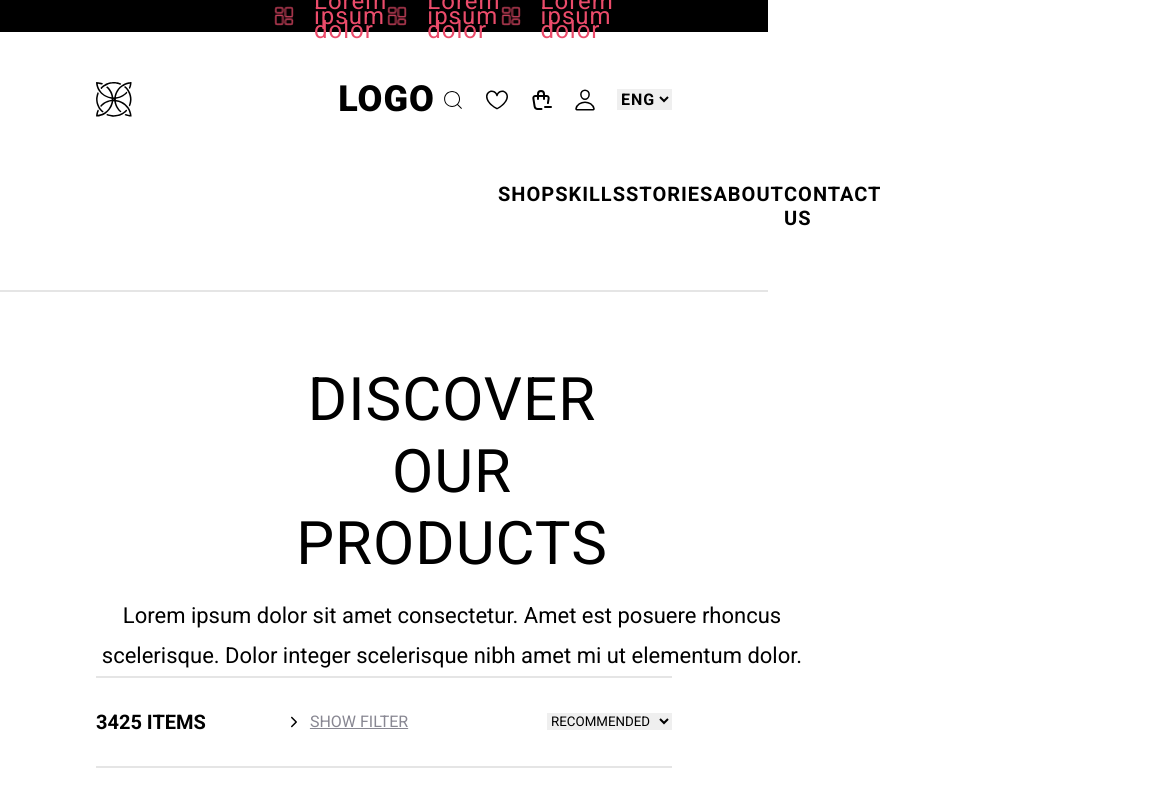
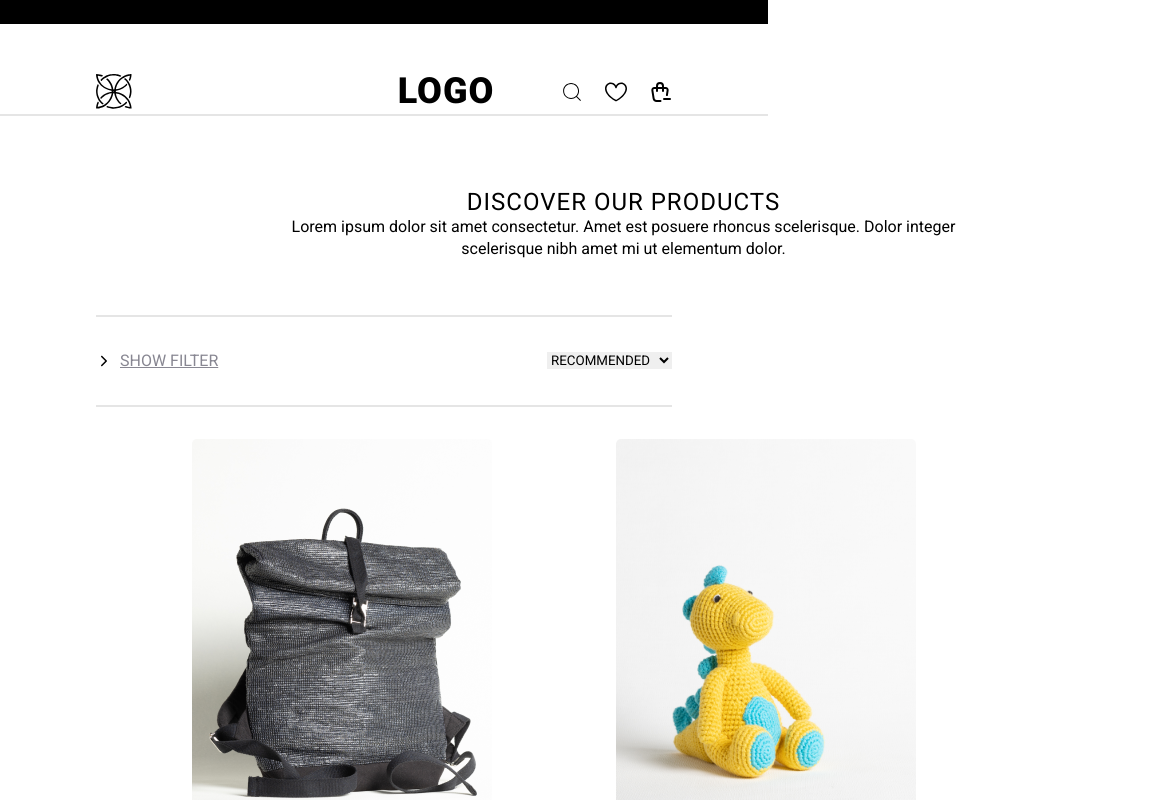
Before and after one commit to Gpchandrarao/app-scrip-assessment-, a React (Vite) app: page / in a window 768 px wide. Shown: the top 800 px of the page, 1152 px wide, since content can reach past the window. Built offline with nearby package versions, Linux system fonts and the light colour scheme; grey boxes are pictures that could not be loaded.

Commit message:
some mobile styles completed

```diff
--- a/src/components/ProductsItems.jsx
+++ b/src/components/ProductsItems.jsx
@@ -13,6 +13,7 @@ import sock from "../assets/sock.png";
 import ff from "../assets/ff.png";
 import bag2 from "../assets/bag-2.png";
 import haert from "../assets/heart.png";
+
 import "../styles/ProductsItems.css";
 
 const ProductsItems = () => {
--- a/src/pages/Header.jsx
+++ b/src/pages/Header.jsx
@@ -5,6 +5,10 @@ import "../styles/Header.css";
 const Header = () => {
   return (
     <div className="header-container">
+      <div className="header-staring-mobie">
+        <img src={headerLogo} alt="logo" className="header-icon" />
+        <h1 className="header-heading">Lorem ipsum dolor</h1>
+      </div>
       <div className="header-staring">
         <img src={headerLogo} alt="logo" className="header-icon" />
         <h1 className="header-heading">Lorem ipsum dolor</h1>
--- a/src/pages/Navbar.jsx
+++ b/src/pages/Navbar.jsx
@@ -5,6 +5,8 @@ import { CiSearch } from "react-icons/ci";
 import { GoHeart } from "react-icons/go";
 import { TbShoppingBagMinus } from "react-icons/tb";
 import { IoPersonOutline } from "react-icons/io5";
+import { CiMenuBurger } from "react-icons/ci";
+
 import "../styles/Navbar.css";
 
 const Navbar = () => {
@@ -13,13 +15,16 @@ const Navbar = () => {
       <Header />
       <div className="nav-contariner">
         <div className="nav-items-contariner">
+          <div className="menu-mobile">
+            <CiMenuBurger />
+          </div>
           <img src={logo} alt="" className="nav-logo-img" />
           <h1 className="nav-logo-heading">LOGO</h1>
           <div className="icon-container">
             <CiSearch className="icons" />
             <GoHeart className="icons" />
             <TbShoppingBagMinus className="icons" />
-            <IoPersonOutline className="icons" />
+            <IoPersonOutline className="icons-persone" />
             <select className="select">
               <option>ENG</option>
               <option>TEG</option>
--- a/src/styles/Header.css
+++ b/src/styles/Header.css
@@ -4,9 +4,16 @@
   justify-content: space-between;
   background: rgba(0, 0, 0, 1);
   color: rgba(235, 76, 107, 1);
-  width: Fixed (1, 440px);
+  width: (1, 440px);
   height: 32px;
   padding: 8px 274px 8px 274px;
+}
+
+.header-staring-mobie {
+  display: flex;
+  align-items: center;
+  font-size: 12px;
+  gap: 20px;
 }
 
 .header-staring {
@@ -27,3 +34,28 @@
   width: 20px;
   height: 20px;
 }
+
+@media screen and (max-width: 768px) {
+  .header-container {
+    height: 24px;
+    width: 100%;
+
+    gap: 10px;
+    opacity: 0px;
+  }
+  .header-staring-mobie {
+    display: block;
+  }
+  .header-staring {
+    display: none;
+  }
+}
+
+@media screen and (min-width: 768px) {
+  /* .header-staring {
+    display: block;
+  } */
+  .header-staring-mobie {
+    display: none;
+  }
+}
--- a/src/styles/Navbar.css
+++ b/src/styles/Navbar.css
@@ -39,6 +39,12 @@
   font-size: 24px;
 }
 
+.icons-persone {
+  width: 24px;
+  height: 24px;
+  font-size: 24px;
+}
+
 .select {
   border: none;
   /* font-family: Simplon Norm; */
@@ -63,3 +69,26 @@
   letter-spacing: 1px;
   text-align: left;
 }
+
+@media screen and (max-width: 768px) {
+  .menu-mobile {
+    margin-top: 5px;
+    margin-right: 8px;
+    font-size: 50px;
+  }
+  .ul-container {
+    display: none;
+  }
+  .select {
+    display: none;
+  }
+  .icons-persone {
+    display: none;
+  }
+}
+
+@media screen and (min-width: 768px) {
+  .menu-mobile {
+    display: none;
+  }
+}
--- a/src/styles/Products.css
+++ b/src/styles/Products.css
@@ -175,3 +175,31 @@ summary p {
   line-height: 19.2px;
   text-align: left;
 }
+
+@media screen and (max-width: 768px) {
+  .items {
+    display: none;
+  }
+  .product-heading {
+    width: 343px;
+    height: 127px;
+    padding: 0px 0px 16px 0px;
+    gap: 0px;
+    opacity: 0px;
+  }
+  .product-heading h1 {
+    font-size: 24px;
+    font-weight: 400;
+    line-height: 28.8px;
+    text-align: center;
+  }
+  .product-heading h4 {
+    font-size: 16px;
+    font-weight: 400;
+    line-height: 22px;
+    text-align: center;
+  }
+}
+
+@media screen and (min-width: 768px) {
+}
--- a/src/styles/ProductsItems.css
+++ b/src/styles/ProductsItems.css
@@ -55,3 +55,15 @@
   line-height: 16.8px;
   text-align: left;
 }
+
+@media screen and (max-width: 768px) {
+  .productsItems-container {
+    grid-template-columns: 50% 50%;
+  }
+}
+
+@media screen and (min-width: 768px) {
+  /* .menu-mobile {
+    display: none;
+  } */
+}
```
